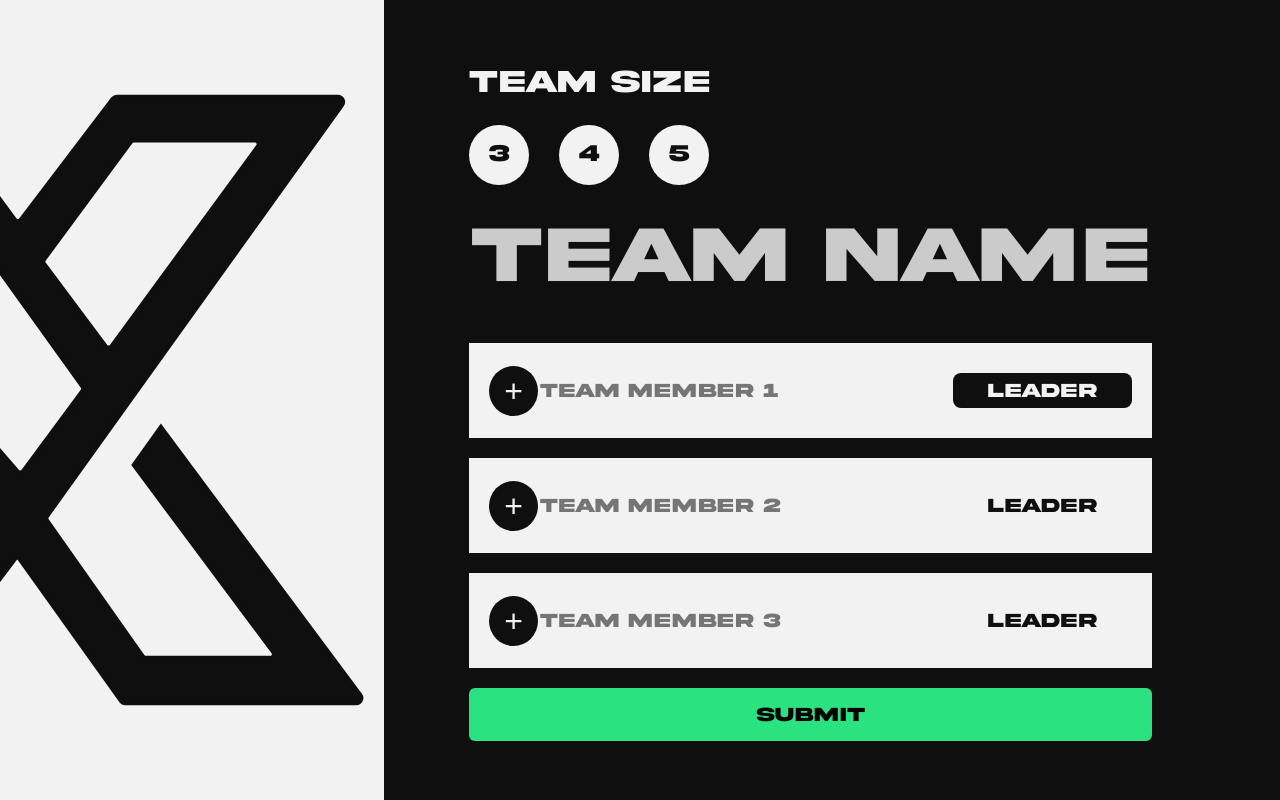
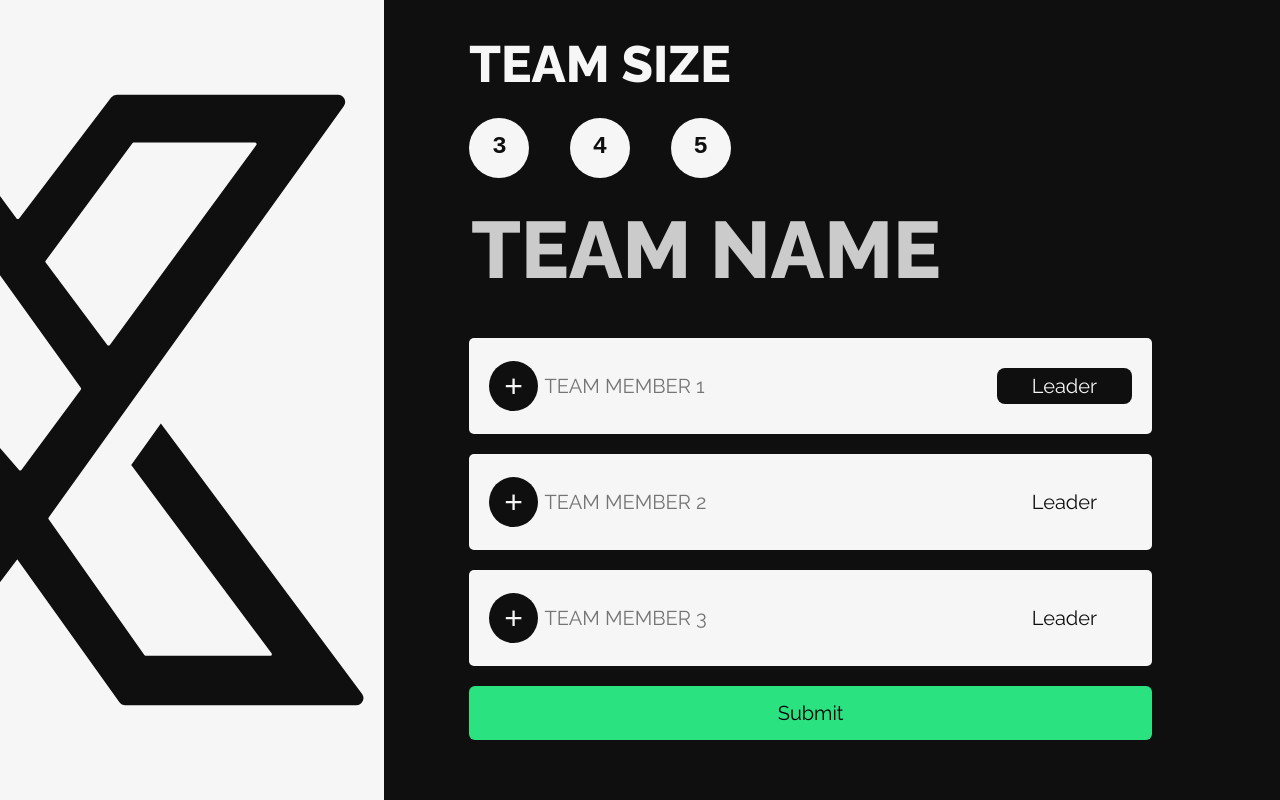
Before and after one commit to Iron0utlaw/NSUTthon24, a React (Create React App) app: page /r in a window 1280 px wide. Built offline with nearby package versions, Linux system fonts and the light colour scheme; no server answers.

Commit message:
Font changes

```diff
--- a/src/comp/acc/myacc.css
+++ b/src/comp/acc/myacc.css
@@ -3,6 +3,7 @@
     color: var(--sec);
     margin-bottom: 20px;
     padding: 10px 20px 10px 20px;
+    border-radius: 5px;
     display: flex;
     flex-direction: column;
     justify-content: space-around;
@@ -48,7 +49,7 @@
 
 input{
     border-style: none;
-    font-family: 'Akira';
+    font-family: 'Raleway';
     font-size: 20px;
 }
 
--- a/src/comp/reg.css
+++ b/src/comp/reg.css
@@ -36,8 +36,10 @@
     color: var(--sec);
     font-size: 24px;
     cursor: pointer;
+    font-weight: 800;
     border-radius: 100%;
-    text-align: center;
+    text-align:center;
+    font-family: monospace;
 }
 
 .size-btn{
@@ -51,8 +53,11 @@
 
 .size h1{
     margin-bottom: 0;
-    margin-top: 2em;
-    font-size: 2rem;
+    font-family: 'Raleway';
+    font-style: normal;
+    font-weight: 800;
+    font-size: 51.0639px;
+    text-transform: uppercase;
 }
 
 .team-details{
@@ -62,8 +67,10 @@
 .team-name{
     background-color: var(--sec);
     border-style: none;
-    font-family: Akira;
+    font-family: 'Raleway';
     font-size: 5em;
+    text-transform: uppercase;
+    font-weight: 800;
     margin-bottom: 0.5em;
     color: var(--main);
     width: 100%;
@@ -78,19 +85,14 @@ input::after {
     box-sizing: border-box;
 }
 
-.team-name:focus{
+input:focus{
     outline: none;
-    caret-color: transparent;
 }
 
-.team-name:focus::placeholder{
-    font-size: 5.2rem;
-    text-shadow: 4px 4px 30px rgba(214, 214, 214, 0.489);
-}
 
 .submit-form{
     width: 100%;
-    font-family: 'Akira';
+    font-family: 'Raleway';
     font-size: 20px;
     padding: 15px;
     border-radius: 6px;
--- a/src/index.css
+++ b/src/index.css
@@ -1,12 +1,12 @@
 :root{
-  --main: #F3F2F2;
+  --main: #F6F6F6;
   --sec: #0f0f0f;
   --accent: #2BE280;
 }
 
 body {
   margin: 0;
-  font-family: 'Akira',-apple-system, BlinkMacSystemFont, 'Segoe UI', 'Roboto', 'Oxygen',
+  font-family: 'Raleway',-apple-system, BlinkMacSystemFont, 'Segoe UI', 'Roboto', 'Oxygen',
     'Ubuntu', 'Cantarell', 'Fira Sans', 'Droid Sans', 'Helvetica Neue',
     sans-serif;
   -webkit-font-smoothing: antialiased;
@@ -16,11 +16,11 @@ body {
 }
 
 code {
-  font-family: 'Akira',source-code-pro, Menlo, Monaco, Consolas, 'Courier New',
+  font-family: 'Raleway',source-code-pro, Menlo, Monaco, Consolas, 'Courier New',
     monospace;
 }
 
 @font-face {
-  font-family: 'Akira';
-  src: local('Akira'), url(./fonts/Akira.otf) format('opentype');
+  font-family: 'Raleway';
+  src: local('Raleway'), url(./fonts/Raleway.ttf) format('truetype');
 }
```
Also changed, not shown: src/fonts/Raleway.ttf (added).
